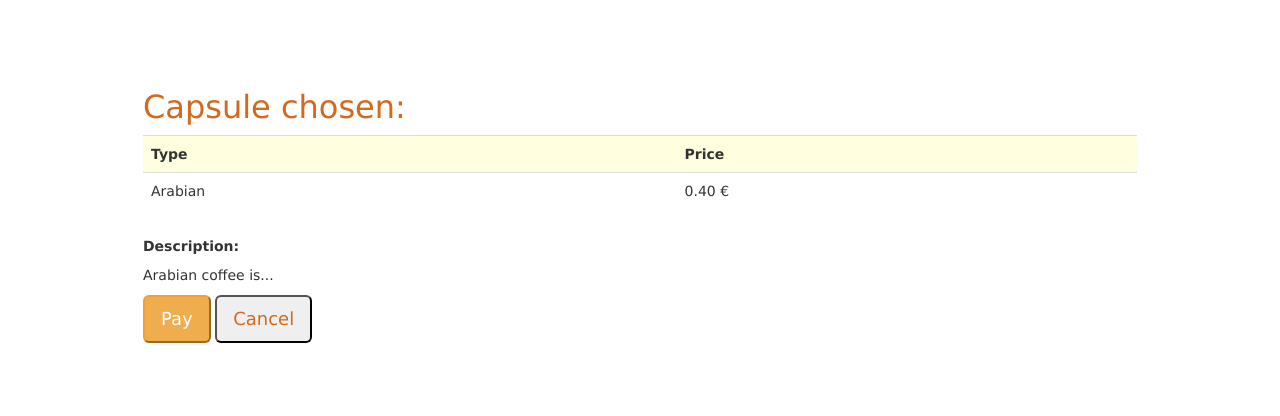
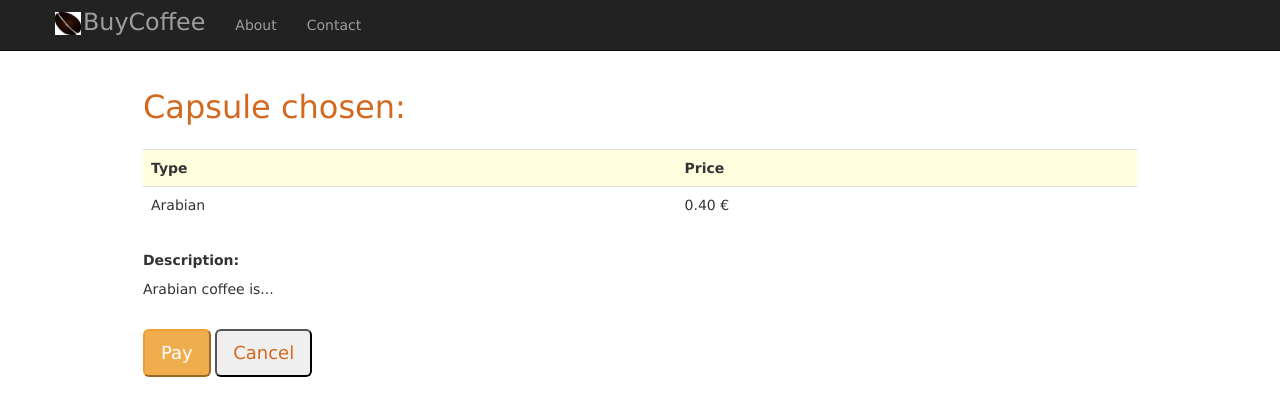
Before and after one commit to FrancescoGradi/VendingMachine, a Django app: page /coffee/Arabian/payment/ in a window 1280 px wide. Shown: the top 416 px of the page. Run offline with Django 3.2, Linux system fonts and the light colour scheme; data comes from the database, SQL or seed files in the repository; both versions use the stored data as it was after the commit; some libraries are stand-ins or nearby versions.

Commit message:
Modificato aspetto di payment.html

```diff
--- a/coffee/static/coffee/css/custom.css
+++ b/coffee/static/coffee/css/custom.css
@@ -76,7 +76,6 @@ a:hover {
 }
 
 h2 {
-    color: chocolate;
     text-align: center;
     font-family: Verdana;
 }
@@ -86,14 +85,23 @@ h2 {
     margin-right: 25%;
 }
 
+.table-responsive {
+    padding-top: 1em;
+}
+
+.table {
+    border-color: transparent;
+    text-line-through-color: transparent;
+}
+
 .table-warning {
     background-color: lightyellow;
-    table-border-color-dark: chocolate;
-    table-border-color-light: lightyellow;
+    border-color: transparent;
 }
 
 .alert {
     padding-top: 1em;
     margin-right: auto;
     margin-left: auto;
+    max-width: 90%;
 }
--- a/coffee/templates/coffee/payment.html
+++ b/coffee/templates/coffee/payment.html
@@ -9,6 +9,10 @@
     {% load static %}
     <!-- Bootstrap Core CSS -->
     <link href="{% static '/coffee/css/bootstrap.min.css' %}" rel="stylesheet" type="text/css">
+    <script src="http://code.jquery.com/jquery-1.11.3.min.js"></script>
+    <script src="{% static '/coffee/js/shoppingCart.js' %}"></script>
+    <script src="{% static '/coffee/js/bootstrap.min.js' %}"></script>
+
 
     <!-- Custom CSS: You can use this stylesheet to override any Bootstrap styles and/or apply your own styles -->
     <link href="{% static '/coffee/css/custom.css' %}" rel="stylesheet">
@@ -18,6 +22,41 @@
 </head>
 
 <body>
+
+<nav class="navbar navbar-inverse navbar-fixed-top" role="navigation">
+        <div class="container">
+            <div class="navbar-header">
+
+                <button type="button" class="navbar-toggle" data-toggle="collapse" data-target="#bs-example-navbar-collapse-1">
+                    <span class="sr-only">Toggle navigation</span>
+                    <span class="icon-bar"></span>
+                    <span class="icon-bar"></span>
+                    <span class="icon-bar"></span>
+                </button>
+                <a class="navbar-brand" href="{% url 'index' %}">
+                    BuyCoffee
+                </a>
+            </div>
+
+            <!-- Navbar links -->
+            <div class="collapse navbar-collapse" id="bs-example-navbar-collapse-1">
+                <ul class="nav navbar-nav">
+                    <li>
+                        <a href="{% url 'about' %}">About</a>
+                    </li>
+                    <li>
+                        <a href="{% url 'contact' %}">Contact</a>
+                    </li>
+                </ul>
+                <!---<ul class="nav navbar-nav navbar-right">
+                    <li>
+                        <a href="#">Contact</a>
+                    </li>
+                </ul>-->
+            </div>
+        </div>
+    </nav>
+
 
 <form action="{% url 'loginPage' capsule.coffeeType %}" method="post">
     {% csrf_token %}
@@ -41,7 +80,7 @@
 
         <h5><b>Description: </b></h5>
         <p>{{ capsule.coffeeDescription }}</p>
-
+        <br>
         <input type="submit" class="btn-warning btn-lg" name="coffeeType" value="Pay">
         <a class="nounderline" href="{% url 'index' %}">
             <button type="button" class="btn-secondary btn-lg">
```
Also changed, not shown: db.sqlite3.
